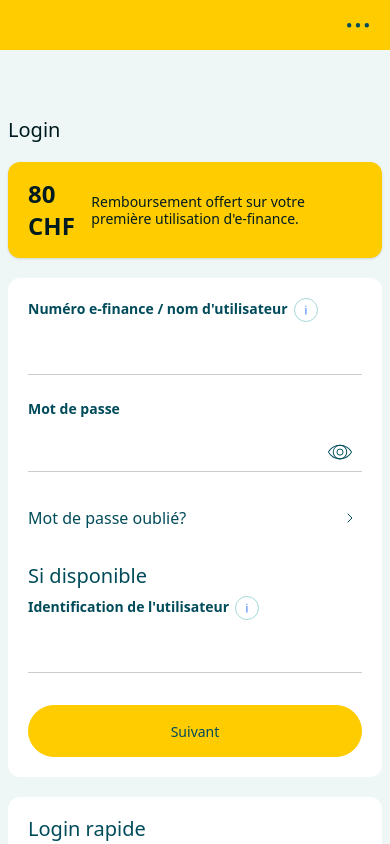
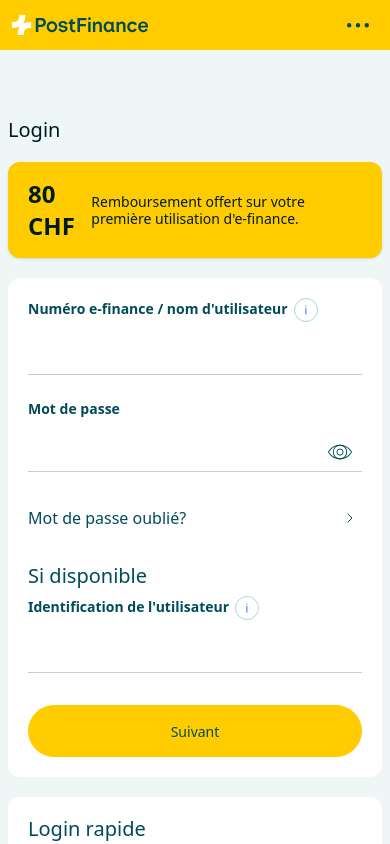
Before and after one commit to autokompetenz/postfinance-app, a React (Vite) app: page / in a window 390 px wide. Shown: the top 844 px of the page. Built offline with nearby package versions, Linux system fonts and the light colour scheme.

Commit message:
fix: remove height auto on svg to fix logo on mobile

```diff
--- a/src/index.css
+++ b/src/index.css
@@ -64,8 +64,7 @@
   touch-action: manipulation;
 }
 
-img,
-svg {
+img {
   max-width: 100%;
   height: auto;
 }
```
